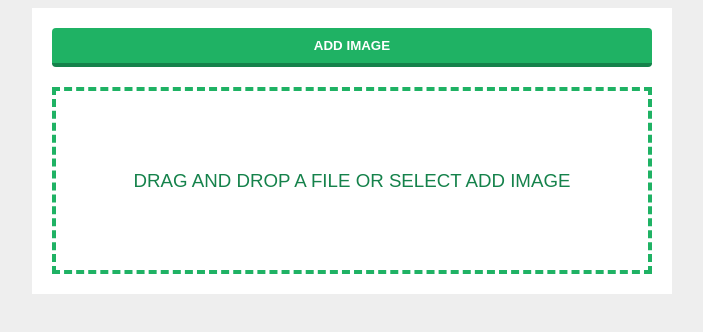
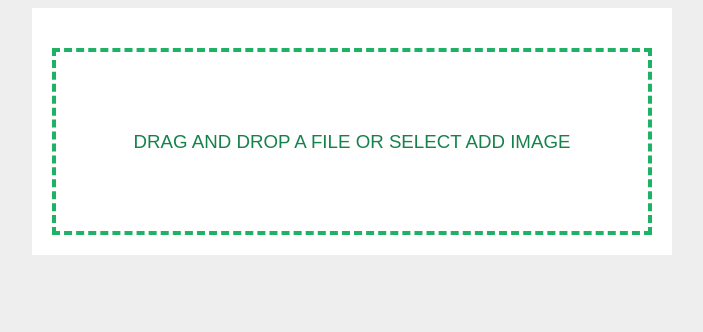
Before and after one commit to srolisp/teacherble-machine-example, a plain HTML site: page index.html in a window 1280 px wide. Shown: the whole page, without its empty margins (288-991 px from the left). Drawn offline with nearby package versions, Linux system fonts and the light colour scheme.

Commit message:
Add files via upload

```diff
--- a/index.html
+++ b/index.html
@@ -4,7 +4,7 @@
 
 <script class="jsbin" src="https://ajax.googleapis.com/ajax/libs/jquery/1/jquery.min.js"></script>
 <div class="file-upload">
-    <button class="file-upload-btn" type="button" onclick="$('.file-upload-input').trigger( 'click' )">Add Image</button>
+    <!-- <button class="file-upload-btn" type="button" onclick="$('.file-upload-input').trigger( 'click' )">Add Image</button> -->
 
     <div class="image-upload-wrap">
         <input class="file-upload-input" type='file' onchange="readURL(this, init());" accept="image/*" />
```
